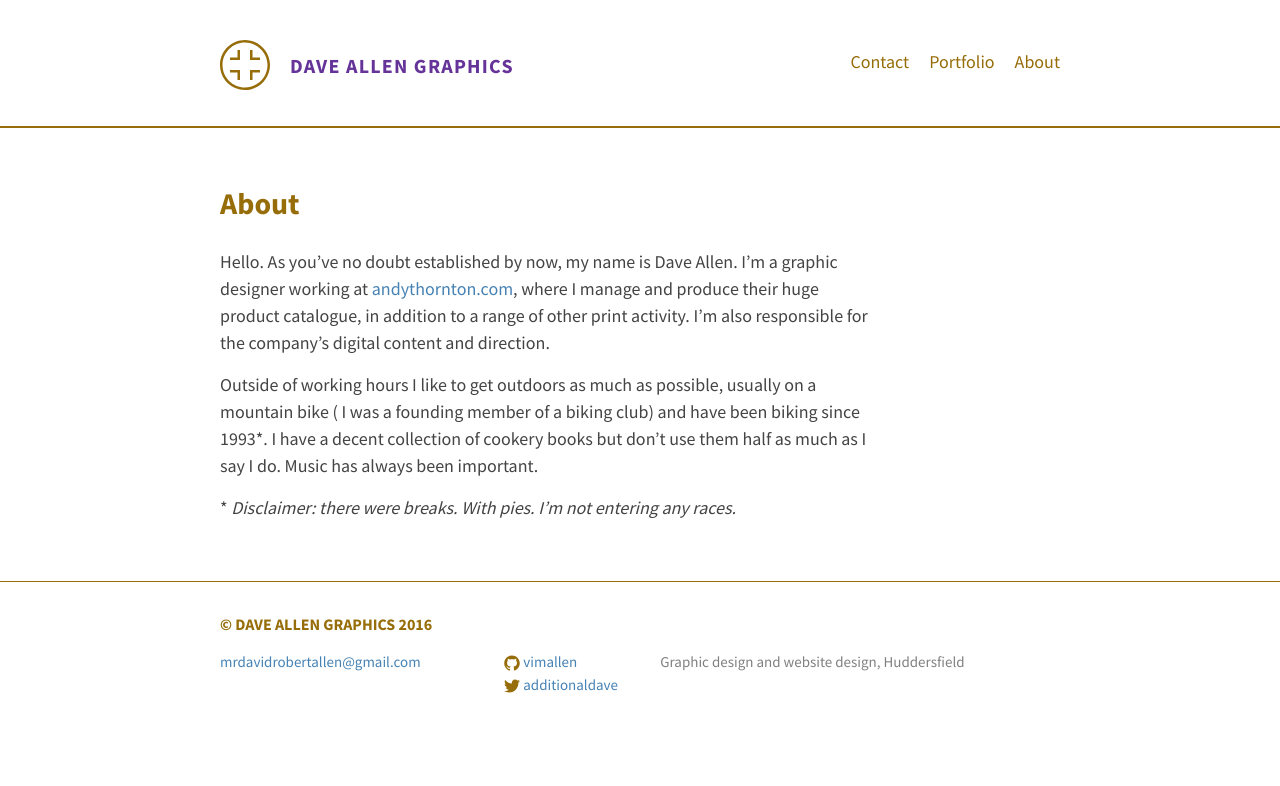
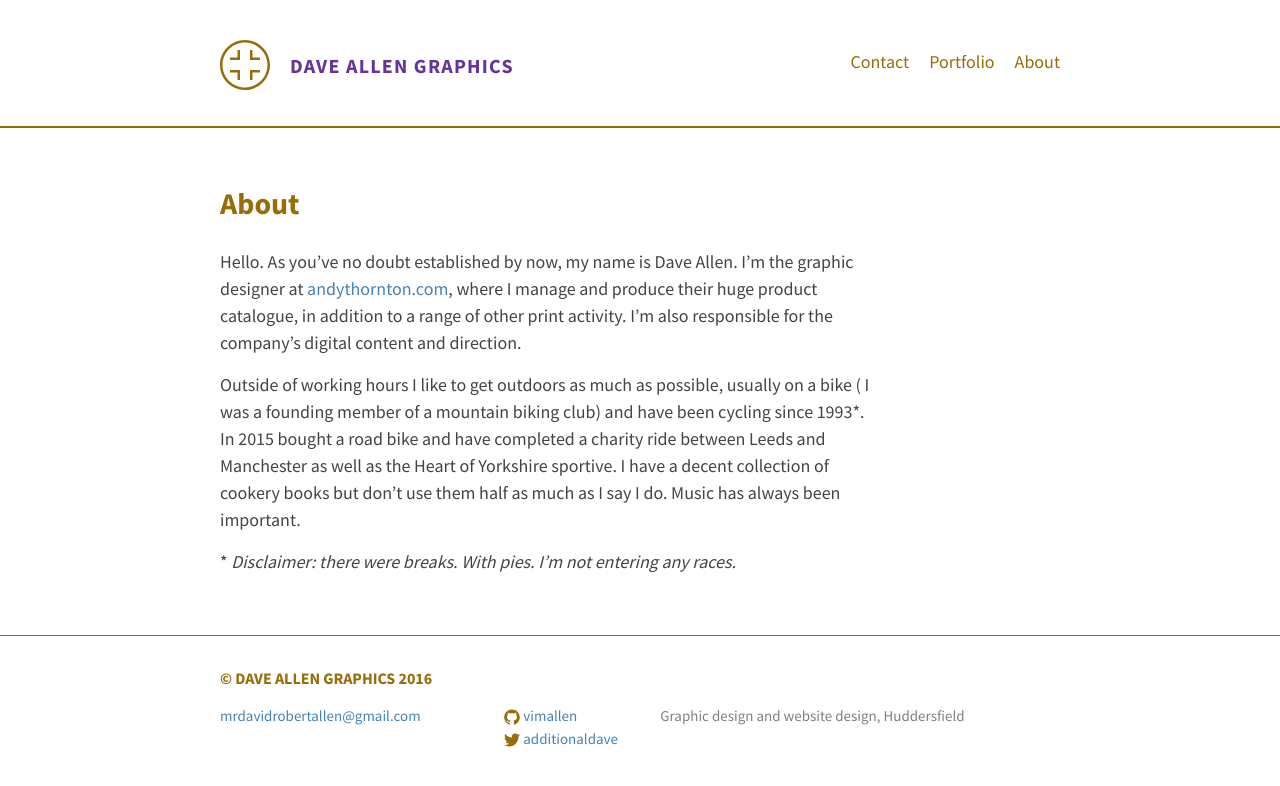
Before and after one commit to vimallen/allend, a Jekyll site: the page built from about.md, in a window 1280 px wide. Shown: the top 786 px of the page. Built offline with Jekyll 4.4.1, drawn with Linux system fonts in a browser that asks for light colours.

Commit message:
Pre Vintage style

```diff
--- a/about.md
+++ b/about.md
@@ -4,11 +4,9 @@ title: About
 permalink: /about/
 ---
 
-Hello. As you've no doubt established by now, my name is Dave Allen. I'm a graphic designer working at
-[andythornton.com](http://andythornton.com/), where I manage and produce their huge product catalogue, in addition to a
-range of other print activity. I'm also responsible for the company's digital content and direction.
+Hello. As you've no doubt established by now, my name is Dave Allen. I'm the graphic designer at
+[andythornton.com](http://andythornton.com/), where I manage and produce their huge product catalogue, in addition to a range of other print activity. I'm also responsible for the company's digital content and direction.
 
-Outside of working hours I like to get outdoors as much as possible, usually on a mountain bike ( I was a founding
-member of a biking club) and have been biking since 1993&#42;. I have a decent collection of cookery books but don't use them half as much as I say I do. Music has always been important.
+Outside of working hours I like to get outdoors as much as possible, usually on a bike ( I was a founding member of a mountain biking club) and have been cycling since 1993&#42;. In 2015 bought a road bike and have completed a charity ride between Leeds and Manchester as well as the Heart of Yorkshire sportive. I have a decent collection of cookery books but don't use them half as much as I say I do. Music has always been important.
 
 &#42; _Disclaimer: there were breaks. With pies. I'm not entering any races._
```
Also changed, not shown: images/thumb-vintage-style.jpg (added).
